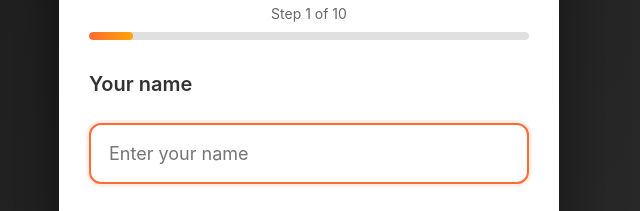
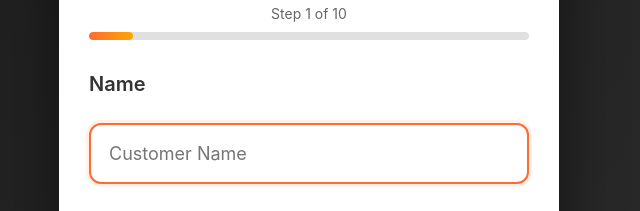
Before and after one commit to russellmagtec/Rentals, a plain HTML site: page index.html in a window 1280 px wide. Shown: the part 356-567 px from the top of the page, 331-971 px from the left. Drawn offline with Linux system fonts and the light colour scheme.

Commit message:
Update index.html

```diff
--- a/index.html
+++ b/index.html
@@ -290,10 +290,10 @@
         const formFields = [
             {
                 id: 'name',
-                question: 'Your name',
+                question: 'Name',
                 type: 'text',
                 required: false,
-                placeholder: 'Enter your name'
+                placeholder: 'Customer Name'
             },
             {
                 id: 'company',
```
